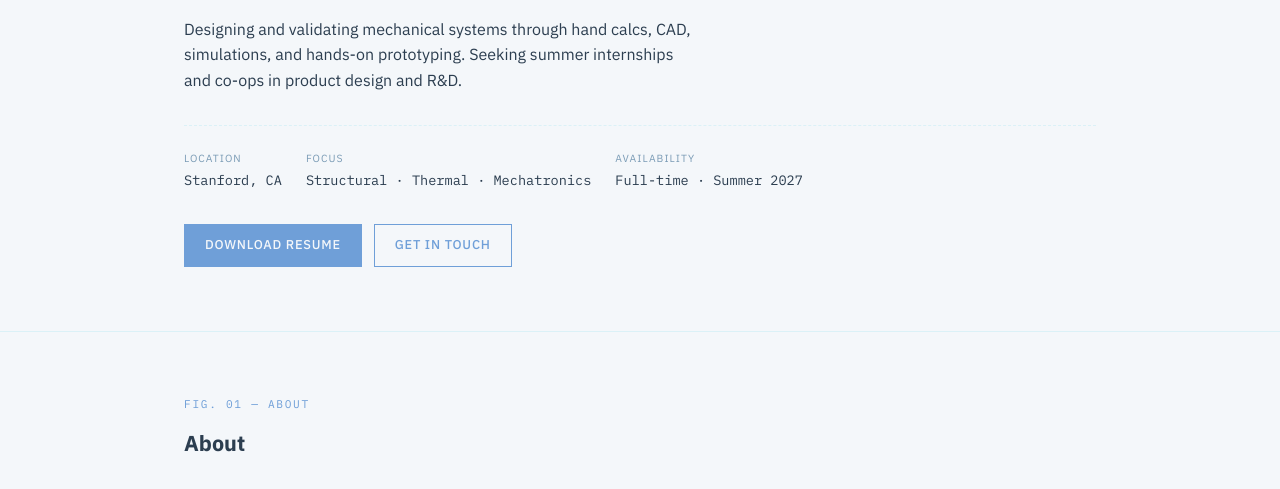
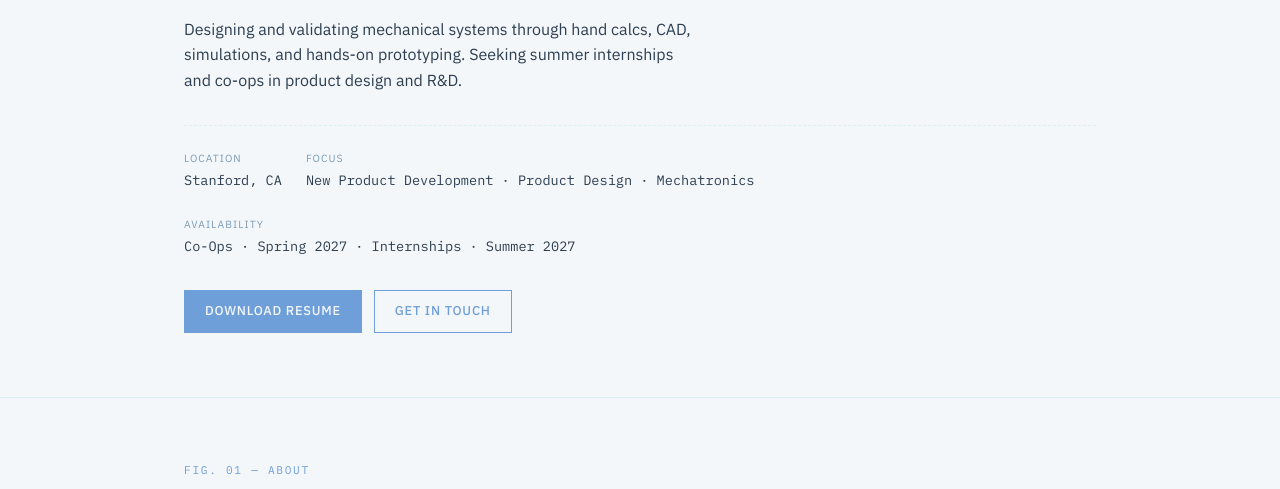
Before and after one commit to 2024guoe/Engingeering-Portfolio-V2, a plain HTML site: page index.html in a window 1280 px wide. Shown: the part 260-749 px from the top of the page. Drawn offline with Linux system fonts and the light colour scheme.

Commit message:
Update index.html

```diff
--- a/index.html
+++ b/index.html
@@ -31,8 +31,8 @@
       <p class="tagline">Designing and validating mechanical systems through hand calcs, CAD, simulations, and hands-on prototyping. Seeking summer internships and co-ops in product design and R&D.</p>
       <div class="spec-row">
         <div class="spec-item"><div class="label">Location</div><div class="value">Stanford, CA</div></div>
-        <div class="spec-item"><div class="label">Focus</div><div class="value">Structural · Thermal · Mechatronics</div></div>
-        <div class="spec-item"><div class="label">Availability</div><div class="value">Full-time · Summer 2027</div></div>
+        <div class="spec-item"><div class="label">Focus</div><div class="value">New Product Development · Product Design · Mechatronics</div></div>
+        <div class="spec-item"><div class="label">Availability</div><div class="value">Co-Ops · Spring 2027 · Internships · Summer 2027</div></div>
       </div>
       <div class="btn-row">
         <a href="Ellen_Guo_Resume.pdf" class="btn btn-primary" download>Download Resume</a>
```
